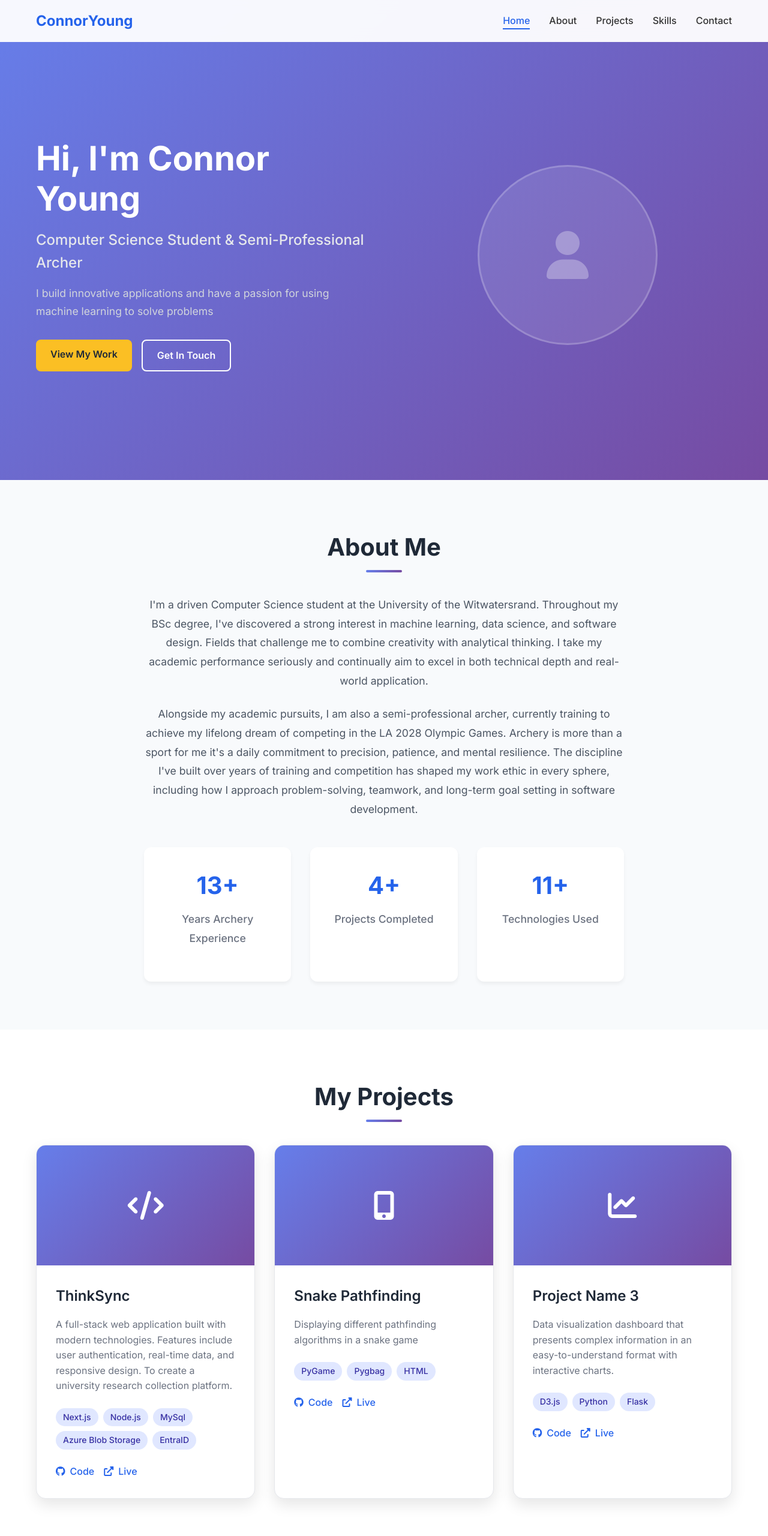
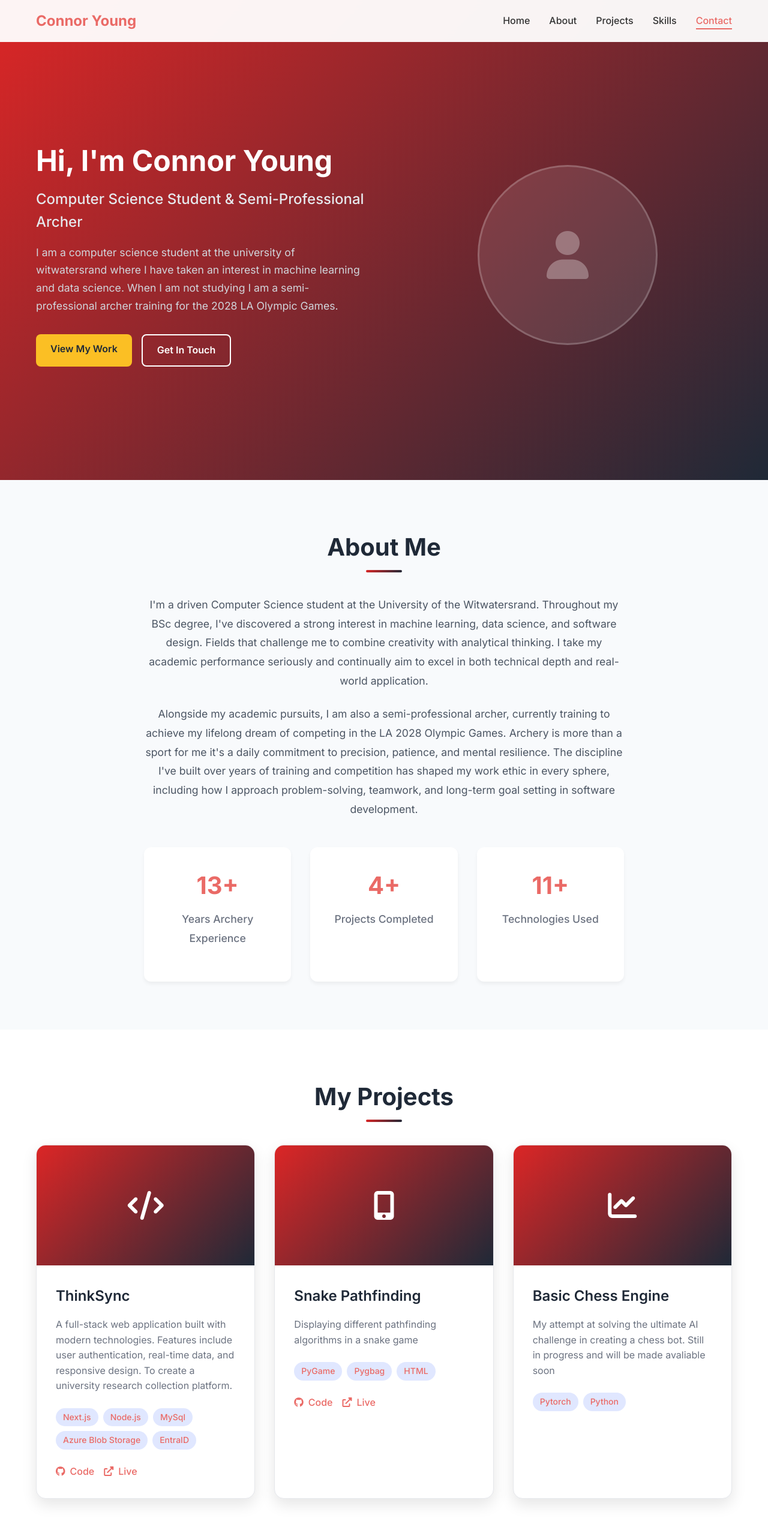
Before and after one commit to ilyKenta/Portfolio, a plain HTML site: page index.html in a window 1280 px wide. Shown: the top 2560 px of the page at 60% size. Drawn offline with Linux system fonts and the light colour scheme.

Commit message:
improved design and content

```diff
--- a/index.html
+++ b/index.html
@@ -13,7 +13,7 @@
     <nav class="navbar">
         <div class="nav-container">
             <div class="nav-logo">
-                <a href="#home">ConnorYoung</a>
+                <a href="#home">Connor Young</a>
             </div>
             <ul class="nav-menu">
                 <li class="nav-item">
@@ -40,14 +40,14 @@
         </div>
     </nav>
 
-    <!-- Hero Section -->
+
     <section id="home" class="hero">
         <div class="hero-container">
             <div class="hero-content">
                 <h1 class="hero-title">Hi, I'm <span class="highlight">Connor Young</span></h1>
                 <p class="hero-subtitle">Computer Science Student & Semi-Professional Archer</p>
                 <p class="hero-description">
-                    I build innovative applications and have a passion for using machine learning to solve problems
+                    I am a computer science student at the university of witwatersrand where I have taken an interest in machine learning and data science. When I am not studying I am a semi-professional archer training for the 2028 LA Olympic Games.
                 </p>
                 <div class="hero-buttons">
                     <a href="#projects" class="btn btn-primary">View My Work</a>
@@ -143,17 +143,16 @@
                         <i class="fas fa-chart-line"></i>
                     </div>
                     <div class="project-content">
-                        <h3>Project Name 3</h3>
-                        <p>Data visualization dashboard that presents complex information in an easy-to-understand format with interactive charts.</p>
+                        <h3>Basic Chess Engine</h3>
+                        <p>My attempt at solving the ultimate AI challenge in creating a chess bot. Still in progress and will be made avaliable soon</p>
                         <div class="project-tech">
-                            <span class="tech-tag">D3.js</span>
+                            <span class="tech-tag">Pytorch</span>
                             <span class="tech-tag">Python</span>
-                            <span class="tech-tag">Flask</span>
                         </div>
-                        <div class="project-links">
+                        <!-- <div class="project-links">
                             <a href="#" class="project-link"><i class="fab fa-github"></i> Code</a>
                             <a href="#" class="project-link"><i class="fas fa-external-link-alt"></i> Live</a>
-                        </div>
+                        </div> -->
                     </div>
                 </div>
             </div>
@@ -277,7 +276,6 @@
         </div>
     </section>
 
-    <!-- Footer -->
     <footer class="footer">
         <div class="container">
             <p>&copy; 2025 Connor Young. All rights reserved.</p>
--- a/script.js
+++ b/script.js
@@ -1,4 +1,3 @@
-// Mobile Navigation Toggle
 const hamburger = document.querySelector('.hamburger');
 const navMenu = document.querySelector('.nav-menu');
 
@@ -7,13 +6,13 @@ hamburger.addEventListener('click', () => {
     navMenu.classList.toggle('active');
 });
 
-// Close mobile menu when clicking on a link
+
 document.querySelectorAll('.nav-link').forEach(n => n.addEventListener('click', () => {
     hamburger.classList.remove('active');
     navMenu.classList.remove('active');
 }));
 
-// Navbar background change on scroll
+
 window.addEventListener('scroll', () => {
     const navbar = document.querySelector('.navbar');
     if (window.scrollY > 100) {
@@ -25,7 +24,7 @@ window.addEventListener('scroll', () => {
     }
 });
 
-// Smooth scrolling for navigation links
+
 document.querySelectorAll('a[href^="#"]').forEach(anchor => {
     anchor.addEventListener('click', function (e) {
         e.preventDefault();
@@ -39,19 +38,27 @@ document.querySelectorAll('a[href^="#"]').forEach(anchor => {
     });
 });
 
-// Active navigation link highlighting
+
 window.addEventListener('scroll', () => {
     const sections = document.querySelectorAll('section[id]');
     const navLinks = document.querySelectorAll('.nav-link');
 
     let current = '';
+    const scrollPosition = window.scrollY + window.innerHeight / 2;
+
     sections.forEach(section => {
         const sectionTop = section.offsetTop;
         const sectionHeight = section.clientHeight;
-        if (window.scrollY >= (sectionTop - 200)) {
+        const sectionBottom = sectionTop + sectionHeight;
+
+        if (scrollPosition >= sectionTop && scrollPosition < sectionBottom) {
             current = section.getAttribute('id');
         }
     });
+
+    if (window.scrollY + window.innerHeight >= document.documentElement.scrollHeight - 100) {
+        current = 'contact';
+    }
 
     navLinks.forEach(link => {
         link.classList.remove('active');
@@ -61,7 +68,7 @@ window.addEventListener('scroll', () => {
     });
 });
 
-// Intersection Observer for animations
+
 const observerOptions = {
     threshold: 0.1,
     rootMargin: '0px 0px -50px 0px'
@@ -76,7 +83,7 @@ const observer = new IntersectionObserver((entries) => {
     });
 }, observerOptions);
 
-// Observe elements for animation
+
 document.addEventListener('DOMContentLoaded', () => {
     const animatedElements = document.querySelectorAll('.project-card, .skill-item, .stat');
 
@@ -88,7 +95,7 @@ document.addEventListener('DOMContentLoaded', () => {
     });
 });
 
-// Typing effect for hero title
+
 function typeWriter(element, text, speed = 100) {
     let i = 0;
     element.innerHTML = '';
@@ -104,16 +111,21 @@ function typeWriter(element, text, speed = 100) {
     type();
 }
 
-// Initialize typing effect when page loads
+
 document.addEventListener('DOMContentLoaded', () => {
     const heroTitle = document.querySelector('.hero-title');
     if (heroTitle) {
         const originalText = heroTitle.textContent;
         typeWriter(heroTitle, originalText, 50);
     }
+
+    const homeLink = document.querySelector('a[href="#home"]');
+    if (homeLink) {
+        homeLink.classList.add('active');
+    }
 });
 
-// Project card hover effects
+
 document.querySelectorAll('.project-card').forEach(card => {
     card.addEventListener('mouseenter', function() {
         this.style.transform = 'translateY(-10px) scale(1.02)';
@@ -124,7 +136,7 @@ document.querySelectorAll('.project-card').forEach(card => {
     });
 });
 
-// Skill item hover effects
+
 document.querySelectorAll('.skill-item').forEach(item => {
     item.addEventListener('mouseenter', function() {
         this.style.transform = 'translateY(-5px) scale(1.05)';
@@ -135,7 +147,7 @@ document.querySelectorAll('.skill-item').forEach(item => {
     });
 });
 
-// Add loading animation
+
 window.addEventListener('load', () => {
     document.body.style.opacity = '0';
     document.body.style.transition = 'opacity 0.5s ease';
@@ -145,7 +157,7 @@ window.addEventListener('load', () => {
     }, 100);
 });
 
-// Scroll to top functionality
+
 const scrollToTopBtn = document.createElement('button');
 scrollToTopBtn.innerHTML = '<i class="fas fa-arrow-up"></i>';
 scrollToTopBtn.className = 'scroll-to-top';
@@ -169,7 +181,7 @@ scrollToTopBtn.style.cssText = `
 
 document.body.appendChild(scrollToTopBtn);
 
-// Show/hide scroll to top button
+
 window.addEventListener('scroll', () => {
     if (window.scrollY > 300) {
         scrollToTopBtn.style.opacity = '1';
@@ -180,7 +192,7 @@ window.addEventListener('scroll', () => {
     }
 });
 
-// Scroll to top functionality
+
 scrollToTopBtn.addEventListener('click', () => {
     window.scrollTo({
         top: 0,
@@ -188,7 +200,7 @@ scrollToTopBtn.addEventListener('click', () => {
     });
 });
 
-// Add hover effect to scroll to top button
+
 scrollToTopBtn.addEventListener('mouseenter', () => {
     scrollToTopBtn.style.background = '#1d4ed8';
     scrollToTopBtn.style.transform = 'scale(1.1)';
@@ -199,7 +211,7 @@ scrollToTopBtn.addEventListener('mouseleave', () => {
     scrollToTopBtn.style.transform = 'scale(1)';
 });
 
-// Parallax effect for hero section
+
 window.addEventListener('scroll', () => {
     const scrolled = window.pageYOffset;
     const hero = document.querySelector('.hero');
@@ -209,11 +221,11 @@ window.addEventListener('scroll', () => {
     }
 });
 
-// Add CSS for active navigation link
+
 const style = document.createElement('style');
 style.textContent = `
     .nav-link.active {
-        color: #2563eb !important;
+        color: #ea6a66 !important;
     }
 
     .nav-link.active::after {
--- a/styles.css
+++ b/styles.css
@@ -46,13 +46,13 @@ body {
 .nav-logo a {
     font-size: 1.5rem;
     font-weight: 700;
-    color: #2563eb;
+    color: #ea6a66;
     text-decoration: none;
     transition: color 0.3s ease;
 }
 
 .nav-logo a:hover {
-    color: #1d4ed8;
+    color: #ff9591;
 }
 
 .nav-menu {
@@ -70,7 +70,7 @@ body {
 }
 
 .nav-link:hover {
-    color: #2563eb;
+    color: #ff9591;
 }
 
 .nav-link::after {
@@ -80,7 +80,7 @@ body {
     height: 2px;
     bottom: -5px;
     left: 0;
-    background-color: #2563eb;
+    background-color: #ea6a66;
     transition: width 0.3s ease;
 }
 
@@ -107,7 +107,7 @@ body {
     min-height: 100vh;
     display: flex;
     align-items: center;
-    background: linear-gradient(135deg, #667eea 0%, #764ba2 100%);
+    background: linear-gradient(135deg, #dc2626 0%, #1f2937 100%);
     color: white;
     padding: 100px 0 50px;
 }
@@ -123,14 +123,18 @@ body {
 }
 
 .hero-title {
-    font-size: 3.5rem;
+    font-size: 3rem;
     font-weight: 700;
     margin-bottom: 1rem;
     line-height: 1.2;
+    overflow-wrap: normal;
+    word-wrap: normal;
 }
 
 .highlight {
     color: #fbbf24;
+    white-space: nowrap;
+    display: inline-block;
 }
 
 .hero-subtitle {
@@ -229,7 +233,7 @@ section {
     transform: translateX(-50%);
     width: 60px;
     height: 4px;
-    background: linear-gradient(90deg, #667eea, #764ba2);
+    background: linear-gradient(135deg, #dc2626 0%, #1f2937 100%);
     border-radius: 2px;
 }
 
@@ -274,7 +278,7 @@ section {
 .stat h3 {
     font-size: 2.5rem;
     font-weight: 700;
-    color: #2563eb;
+    color: #ea6a66;
     margin-bottom: 0.5rem;
 }
 
@@ -307,7 +311,7 @@ section {
 
 .project-image {
     height: 200px;
-    background: linear-gradient(135deg, #667eea 0%, #764ba2 100%);
+    background: linear-gradient(135deg, #dc2626 0%, #1f2937 100%);
     display: flex;
     align-items: center;
     justify-content: center;
@@ -341,7 +345,7 @@ section {
 
 .tech-tag {
     background: #e0e7ff;
-    color: #3730a3;
+    color: #ea6a66;
     padding: 0.25rem 0.75rem;
     border-radius: 20px;
     font-size: 0.875rem;
@@ -354,7 +358,7 @@ section {
 }
 
 .project-link {
-    color: #2563eb;
+    color: #ea6a66;
     text-decoration: none;
     font-weight: 500;
     transition: color 0.3s ease;
@@ -364,7 +368,7 @@ section {
 }
 
 .project-link:hover {
-    color: #1d4ed8;
+    color: #ff9591;
 }
 
 /* Skills Section */
@@ -411,7 +415,7 @@ section {
 .skill-item i {
     font-size: 2rem;
     margin-bottom: 0.5rem;
-    color: #2563eb;
+    color: #ea6a66;
 }
 
 .skill-item span {
@@ -451,7 +455,7 @@ section {
 }
 
 .contact-link {
-    color: #2563eb;
+    color: #ea6a66;
     text-decoration: none;
     font-weight: 500;
     transition: color 0.3s ease;
@@ -461,7 +465,7 @@ section {
 }
 
 .contact-link:hover {
-    color: #1d4ed8;
+    color: #ff9591;
 }
 
 .contact-link i {
@@ -476,7 +480,7 @@ section {
     padding: 2rem 0;
 }
 
-/* Responsive Design */
+
 @media (max-width: 768px) {
     .hamburger {
         display: flex;
@@ -506,7 +510,9 @@ section {
     }
 
     .hero-title {
-        font-size: 2.5rem;
+        font-size: 2.2rem;
+        overflow-wrap: normal;
+        word-wrap: normal;
     }
 
     .hero-subtitle {
@@ -542,7 +548,9 @@ section {
 
 @media (max-width: 480px) {
     .hero-title {
-        font-size: 2rem;
+        font-size: 1.8rem;
+        overflow-wrap: normal;
+        word-wrap: normal;
     }
 
     .hero-subtitle {
@@ -567,7 +575,7 @@ section {
     }
 }
 
-/* Animations */
+
 @keyframes fadeInUp {
     from {
         opacity: 0;
@@ -587,7 +595,7 @@ section {
     animation: fadeInUp 0.6s ease-out;
 }
 
-/* Smooth scrolling for anchor links */
+
 html {
     scroll-padding-top: 80px;
 }
```
